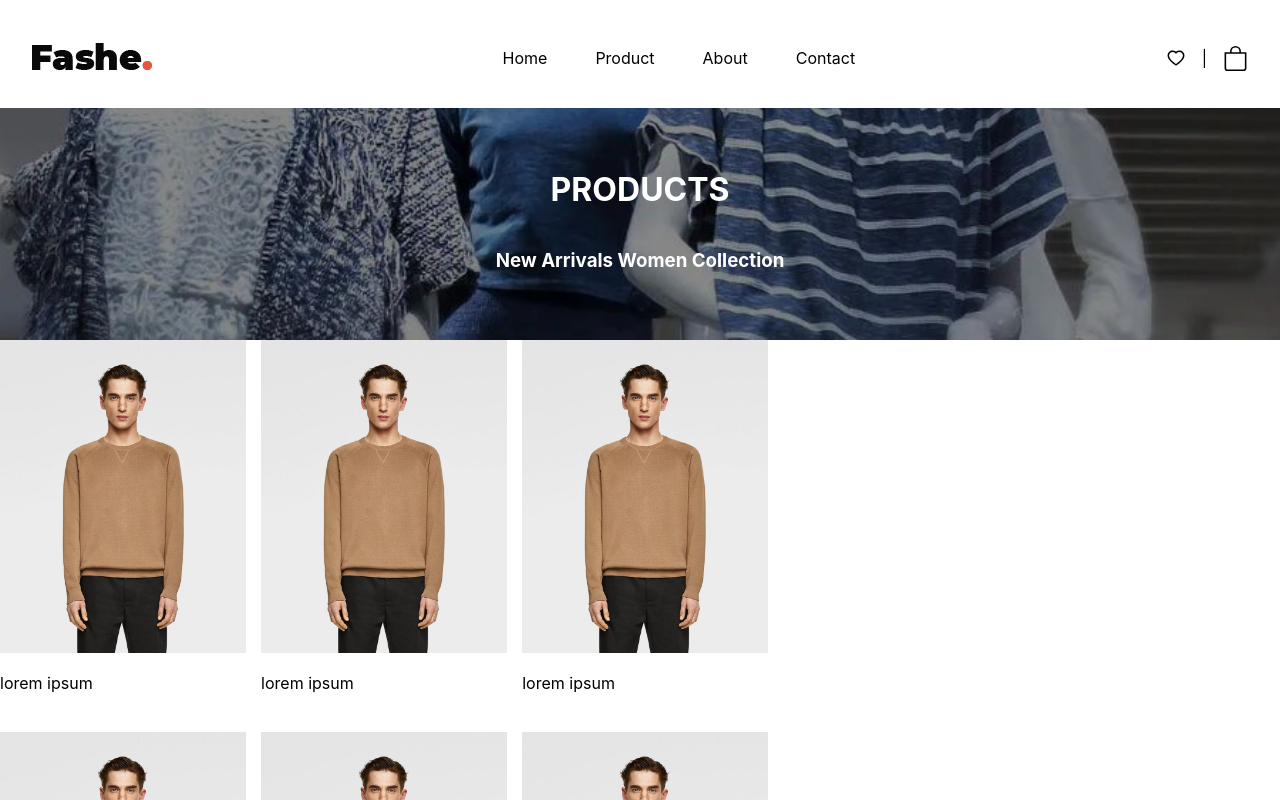
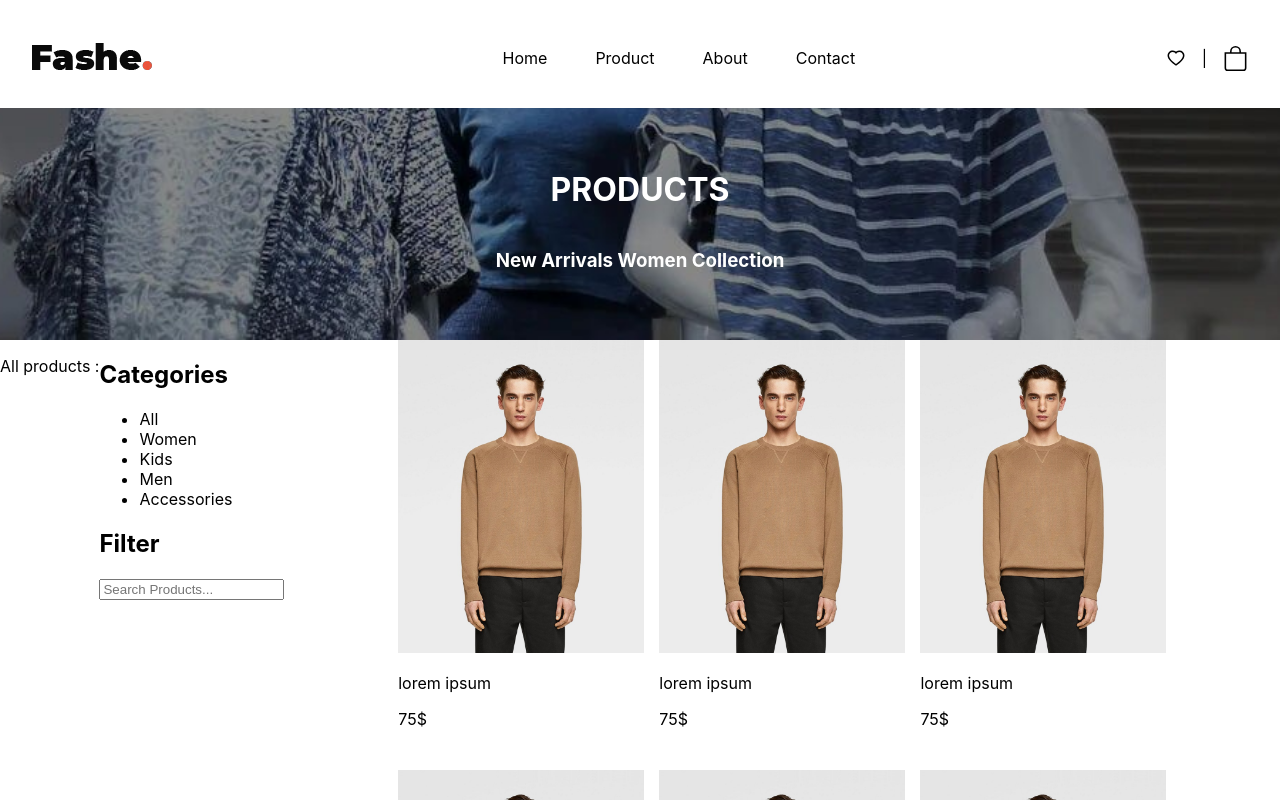
Before and after one commit to enzog96/cs_projet_react_Louis_Enzo, a React (Create React App) app: page /product in a window 1280 px wide. Shown: the top 800 px of the page. Built offline with nearby package versions, Linux system fonts and the light colour scheme.

Commit message:
components page products

```diff
--- /dev/null
+++ b/src/components/products/ProductCount.js
@@ -0,0 +1,11 @@
+import React from 'react';
+
+let allproducts = 15;
+
+export default function productCount(){
+    return(
+        <div>
+        <p>All products : {allproducts.length}</p>
+        </div>
+    )
+}
--- a/src/components/products/productItem.css
+++ b/src/components/products/productItem.css
@@ -3,6 +3,7 @@
     width: 60%;
     gap: 2%;
     grid-template-columns: 1fr 1fr 1fr;
+    margin: auto;
 }
 
 .image-product{
--- a/src/components/products/productItem.js
+++ b/src/components/products/productItem.js
@@ -26,6 +26,7 @@ export default class ProductItem extends React.Component {
                 <div key={product.id}>
                 <img className="image-product" src={product.img} alt={product.name}></img>
                 <p>{product.name}</p>
+                <p>{product.price}$</p>
                 </div>
                 ))}
             </div>
--- /dev/null
+++ b/src/components/products/productfilters.css
@@ -0,0 +1,3 @@
+.product-gallery-container{
+    display: flex;
+}
--- /dev/null
+++ b/src/components/products/productfilters.js
@@ -0,0 +1,19 @@
+import React from 'react';
+import "./productfilters.css"
+
+export default function ProductFilters(){
+    return(
+        <div>
+            <h2>Categories</h2>
+            <ul>
+                <li>All</li>
+                <li>Women</li>
+                <li>Kids</li>
+                <li>Men</li>
+                <li>Accessories</li>
+            </ul>
+            <h2>Filter</h2>
+            <input placeholder="Search Products..." type="text"></input>
+        </div>
+    )
+}
--- a/src/routes/Product.js
+++ b/src/routes/Product.js
@@ -2,6 +2,8 @@ import React from 'react';
 import Navbar from '../components/navbar/Navbar';
 import Banner from '../components/banner/Banner';
 import ProductItem from "../components/products/productItem";
+import ProductFilters from "../components/products/productfilters.js";
+import ProductCount from '../components/products/ProductCount';
 
 
 
@@ -10,7 +12,11 @@ export default function Product() {
     <div className="product-container">
         <Navbar/>
         <Banner title="Products" subtitle="New Arrivals Women Collection" />
+    <div className='product-gallery-container'>
+        <div><ProductCount/></div>
+        <ProductFilters/>
         <ProductItem/>
+        </div>
     </div>
 )
 }
```
